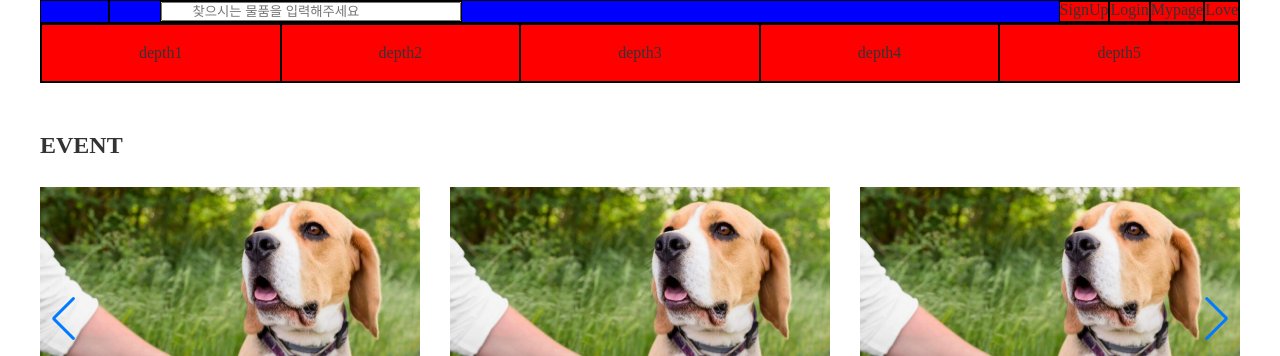
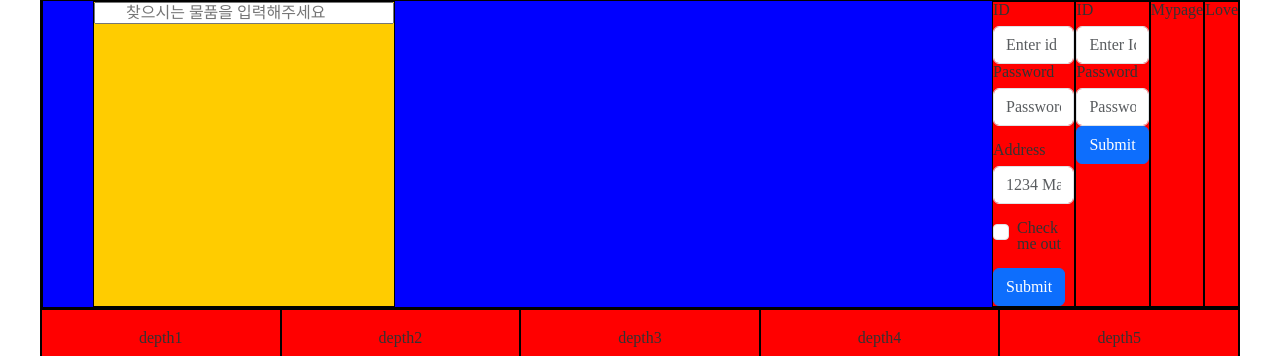
Before and after one commit to taengK/FairyTeam, a React (Create React App) app in the folder react-fairy/: page / in a window 1280 px wide. Shown: the top 356 px of the page. Built offline with nearby package versions, Linux system fonts and the light colour scheme.

Commit message:
조수민-회원가입,로그인

```diff
--- a/react-fairy/package.json
+++ b/react-fairy/package.json
@@ -6,7 +6,10 @@
     "@testing-library/jest-dom": "^5.16.5",
     "@testing-library/react": "^13.4.0",
     "@testing-library/user-event": "^13.5.0",
+    "axios": "^1.4.0",
+    "bootstrap": "^5.3.0",
     "react": "^18.2.0",
+    "react-bootstrap": "^2.8.0",
     "react-dom": "^18.2.0",
     "react-router-dom": "^6.14.1",
     "react-scripts": "^5.0.1",
--- a/react-fairy/src/page/Login.jsx
+++ b/react-fairy/src/page/Login.jsx
@@ -1,8 +1,74 @@
-import React from 'react'
+import Button from 'react-bootstrap/Button';
+import Col from 'react-bootstrap/Col';
+import Form from 'react-bootstrap/Form';
+import Row from 'react-bootstrap/Row';
+import 'bootstrap/dist/css/bootstrap.min.css';
+import { useEffect, useRef, useState } from 'react';
+import axios from 'axios';
+import  {useNavigate} from 'react-router-dom'
+
 
 const Login = () => {
+
+  const idRef = useRef();
+  const pwRef = useRef();
+
+  const [userData,setUserData] = useState({})
+
+  const handleLogin = (e)=>{
+    e.preventDefault();
+    console.log(idRef.current.value,pwRef.current.value);
+    setUserData({
+      id : idRef.current.value,
+      pw : pwRef.current.value
+    })
+  }
+  useEffect(()=>{
+    userData.id !==undefined &&
+    axios.post('http://localhost:8888/user/login',{userData : userData})
+    .then((res)=>{
+      console.log(res.data.result);
+      if(res.data.result == 'success'){
+        alert(res.data.id+'환영합니다')
+
+        // 브라우저 세션 저장소에 데이터가 저장
+        // => 브라우저를 껏다 키면 사라지는 반휘발성 데이터
+        sessionStorage.setItem('id',res.data.id)
+
+        // 나중을 위해! 세션에 있는 데이터 가져오기!
+        sessionStorage.getItem('id')
+
+      }
+    })
+  },[userData])
+
+
+
+
   return (
-    <div>Login</div>
+    <div className='main-box info-box'>
+    <Form onSubmit={handleLogin}>
+
+        <Form.Group as={Col} controlId="formGridEmail">
+          <Form.Label>ID</Form.Label>
+          <Form.Control type="text" placeholder="Enter Id" ref={idRef} />
+        </Form.Group>
+
+        <Form.Group as={Col} controlId="formGridPassword">
+          <Form.Label>Password</Form.Label>
+          <Form.Control type="password" placeholder="Password" ref={pwRef} />
+        </Form.Group>
+
+
+
+
+
+
+      <Button variant="primary" type="submit">
+        Submit
+      </Button>
+    </Form>
+    </div>
   )
 }
 
--- a/react-fairy/src/page/SignUp.jsx
+++ b/react-fairy/src/page/SignUp.jsx
@@ -1,11 +1,106 @@
+import Button from 'react-bootstrap/Button';
+import Col from 'react-bootstrap/Col';
+import Form from 'react-bootstrap/Form';
+import Row from 'react-bootstrap/Row';
+// import 'bootstrap/dist/css/bootstrap.min.css';
+import { useEffect, useRef,useState } from 'react';
+import axios from 'axios'
+import {useNavigate} from 'react-router-dom'
+
+function Join() {
+
+  const nav = useNavigate()
+
+  const idRef =useRef()
+  const pwRef =useRef()
+  const addRef=useRef()
+
+  const [userData,setUserData]=useState({})
+
+  // ... 코드 아니고 함수 접은거임
+  const handleJoin =(e)=>{
+    console.log('handle Join Function',idRef.current.value,pwRef.current.value,addRef.current.value);
+
+    // form이 submit 되지 못하도록 작업
+    e.preventDefault();
 
 
-import React from 'react'
+    setUserData({
+      id : idRef.current.value,
+      pw : pwRef.current.value,
+      add : addRef.current.value
 
-const SignUp = () => {
+    })
+  }
+
+  useEffect(()=>{
+    console.log('userData : ',userData.id)
+    /*useEffect의 특성 상, 무조건 화면의 첫 갱신 때 함수가 호출될 수 밖에 없다.
+    비어있는 값을 가지고 회원가입을 하면 안되니까
+    화면의 첫 갱신때는 회원가입 로직이
+    실행되지 않도록 조건을 걸어둔 것!*/
+    userData.id !==undefined &&
+    axios.post('http://localhost:8888/user/join',{
+      userData : userData
+    })
+    .then((res)=>{
+      console.log('Success',res.data.result);
+      if (res.data.result == 'success'){
+        alert('회원가입을 축하드립니다')
+        nav('/')
+      }else if(res.data.result == 'duplicated'){
+        alert('중복입니다 다시입력하세요')
+        idRef.current.value=''
+        pwRef.current.value=''
+        addRef.current.value=''
+        idRef.current.focus()
+      }
+
+    })
+    .catch(()=>{
+      console.error('실패!')
+    })
+
+  },[userData])
+
+
+
+
+
+
+
   return (
-    <div>SignUp</div>
-  )
+    <div className='main-box info-box'>
+    <Form onSubmit={handleJoin}>
+      <Row className="mb-3">
+        <Form.Group as={Col} controlId="formGridEmail">
+          <Form.Label>ID</Form.Label>
+          <Form.Control type="text" placeholder="Enter id" ref={idRef}/>
+        </Form.Group>
+
+        <Form.Group as={Col} controlId="formGridPassword">
+          <Form.Label>Password</Form.Label>
+          <Form.Control type="password" placeholder="Password" ref={pwRef}/>
+        </Form.Group>
+      </Row>
+
+      <Form.Group className="mb-3" controlId="formGridAddress1">
+        <Form.Label>Address</Form.Label>
+        <Form.Control placeholder="1234 Main St" ref={addRef}/>
+      </Form.Group>
+
+
+
+      <Form.Group className="mb-3" id="formGridCheckbox">
+        <Form.Check type="checkbox" label="Check me out" />
+      </Form.Group>
+
+      <Button variant="primary" type="submit">
+        Submit
+      </Button>
+    </Form>
+    </div>
+  );
 }
 
-export default SignUp
+export default Join;
```
Also changed, not shown: 1 other file (tests, documents, lock files or other folders).
